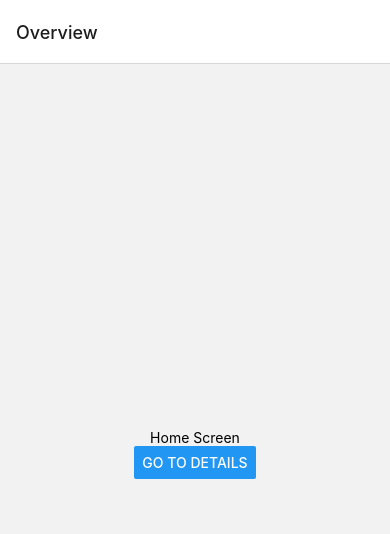
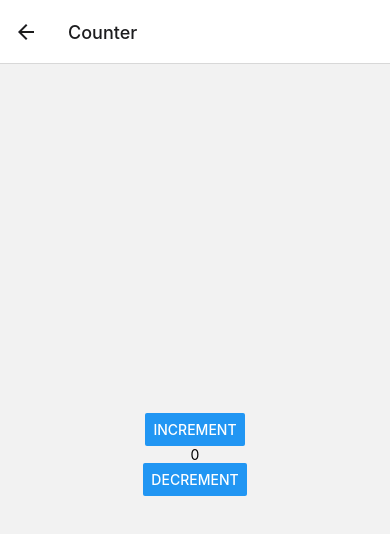
Before and after one commit to qiqiangwu/QingpuYangguang, a React Native app: screen /Counter in a window 390 px wide. Shown: the top 534 px of the page. Built offline with nearby package versions, Linux system fonts and the light colour scheme.

Commit message:
feat: 引入react-redux基础用法

```diff
--- a/package.json
+++ b/package.json
@@ -12,10 +12,12 @@
   "dependencies": {
     "@react-navigation/native": "^6.0.6",
     "@react-navigation/native-stack": "^6.2.5",
+    "@reduxjs/toolkit": "^1.6.2",
     "react": "17.0.2",
     "react-native": "0.66.3",
     "react-native-safe-area-context": "^3.3.2",
-    "react-native-screens": "^3.9.0"
+    "react-native-screens": "^3.9.0",
+    "react-redux": "^7.2.6"
   },
   "devDependencies": {
     "@babel/core": "^7.12.9",
--- a/src/App.tsx
+++ b/src/App.tsx
@@ -2,6 +2,9 @@ import * as React from 'react';
 import {NavigationContainer} from '@react-navigation/native';
 import {createNativeStackNavigator} from '@react-navigation/native-stack';
 import {Button, Text, View} from 'react-native';
+import {Provider} from 'react-redux';
+import store from './store';
+import Counter from './features/counter/Counter';
 
 function HomeScreen({navigation}) {
   return (
@@ -9,7 +12,7 @@ function HomeScreen({navigation}) {
       <Text>Home Screen</Text>
       <Button
         title="Go to Details"
-        onPress={() => navigation.navigate('Details')}></Button>
+        onPress={() => navigation.navigate('Counter')}></Button>
     </View>
   );
 }
@@ -30,6 +33,7 @@ const Stack = createNativeStackNavigator();
 
 export default function App() {
   return (
+    <Provider store={store}>
       <NavigationContainer>
         <Stack.Navigator initialRouteName="Home">
           <Stack.Screen
@@ -38,7 +42,9 @@ export default function App() {
             options={{title: 'Overview'}}
           />
           <Stack.Screen name="Details" component={DetailsScreen} />
+          <Stack.Screen name="Counter" component={Counter} />
         </Stack.Navigator>
       </NavigationContainer>
+    </Provider>
   );
 }
--- /dev/null
+++ b/src/features/counter/Counter.tsx
@@ -0,0 +1,17 @@
+import React from 'react';
+import {Button, Text, View} from 'react-native';
+import {useSelector, useDispatch} from 'react-redux';
+import {decrement, increment, selectCount} from './counterSlice';
+
+export default function Counter() {
+  const count = useSelector(selectCount);
+  const dispatch = useDispatch();
+
+  return (
+    <View style={{flex: 1, alignItems: 'center', justifyContent: 'center'}}>
+      <Button title="Increment" onPress={() => dispatch(increment())}></Button>
+      <Text>{count}</Text>
+      <Button title="Decrement" onPress={() => dispatch(decrement())}></Button>
+    </View>
+  );
+}
--- /dev/null
+++ b/src/features/counter/counterSlice.ts
@@ -0,0 +1,32 @@
+import {createSlice} from '@reduxjs/toolkit';
+import {RootState} from '../../store';
+
+interface CounterState {
+  value: number;
+}
+
+const initialState: CounterState = {
+  value: 0,
+};
+
+export const counterSlice = createSlice({
+  name: 'counter',
+  initialState,
+  reducers: {
+    increment: state => {
+      state.value += 1;
+    },
+    decrement: state => {
+      state.value -= 1;
+    },
+    incrementByAmount: (state, action) => {
+      state.value += action.payload;
+    },
+  },
+});
+
+export const {increment, decrement, incrementByAmount} = counterSlice.actions;
+
+export default counterSlice.reducer;
+
+export const selectCount = (state: RootState) => state.counter.value;
--- /dev/null
+++ b/src/hooks.ts
@@ -0,0 +1,6 @@
+import {TypedUseSelectorHook, useDispatch, useSelector} from 'react-redux';
+import type {RootState, AppDispatch} from './store';
+
+// Use throughout your app instead of plain `useDispatch` and `useSelector`
+export const useAppDispatch = () => useDispatch<AppDispatch>();
+export const useAppSelector: TypedUseSelectorHook<RootState> = useSelector;
--- /dev/null
+++ b/src/store.ts
@@ -0,0 +1,15 @@
+import {configureStore} from '@reduxjs/toolkit';
+import counterReducer from './features/counter/counterSlice';
+
+const store = configureStore({
+  reducer: {
+    counter: counterReducer,
+  },
+});
+
+export default store;
+
+// Infer the `RootState` and `AppDispatch` types from the store itself
+export type RootState = ReturnType<typeof store.getState>;
+
+export type AppDispatch = typeof store.dispatch;
```
Also changed, not shown: 1 other file (tests, documents, lock files or other folders). Lines whose indentation alone changed are shown as unchanged.
